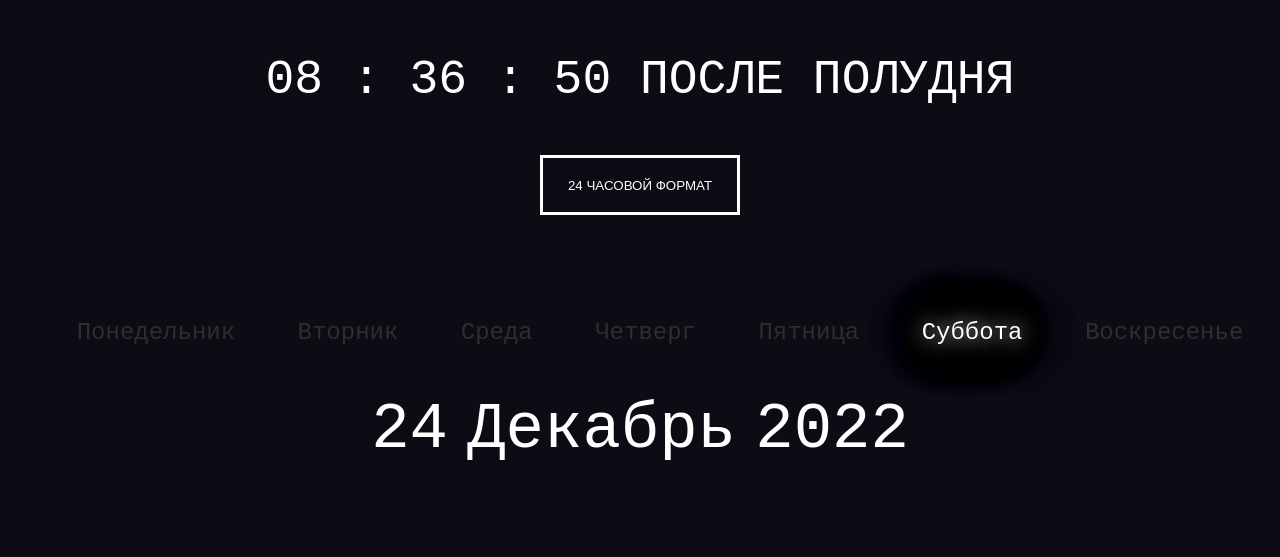
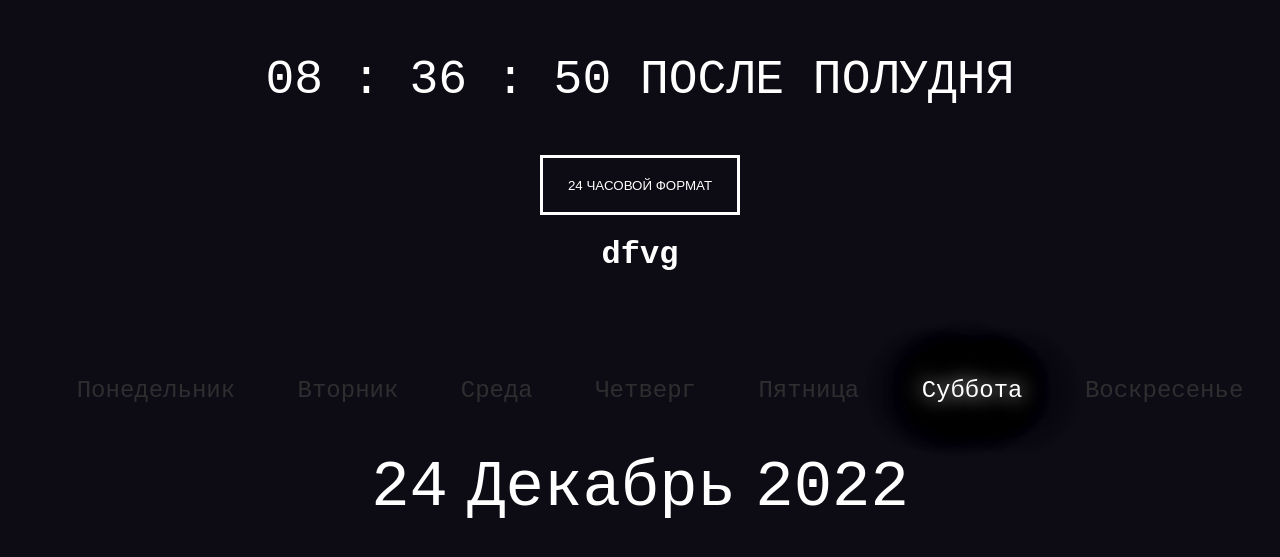
Before and after one commit to Malena00/clock, a plain HTML site: page index.html in a window 1280 px wide. Shown: the part 147-704 px from the top of the page. Drawn offline with Linux system fonts and the light colour scheme.

Commit message:
добавлен эйч1

```diff
--- a/index.html
+++ b/index.html
@@ -14,6 +14,7 @@
             <div id="time" class="time_glow"></div>
             <div class="container">
                 <button id="hour_button">12-ти часовой формат</button>
+                <h1>dfvg</h1>
             </div>
         </div>
 
```
